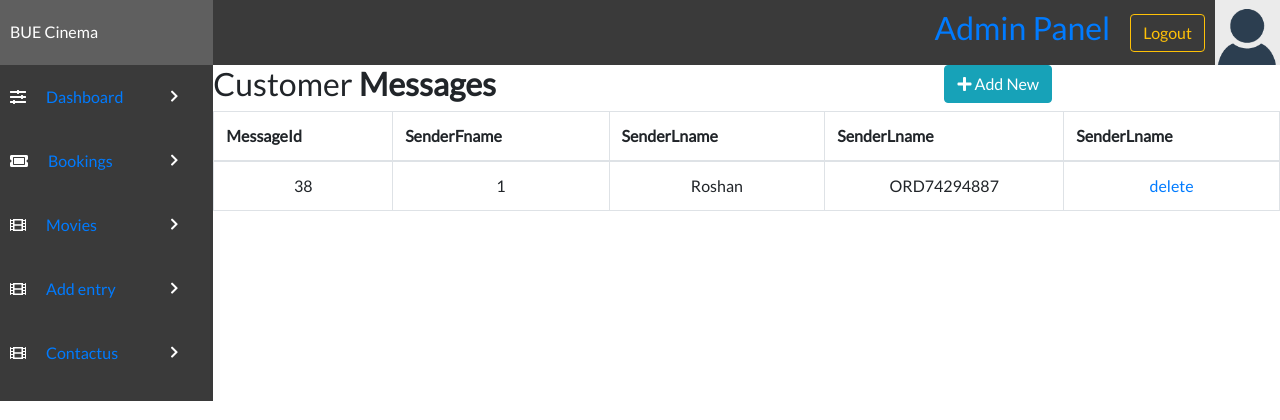
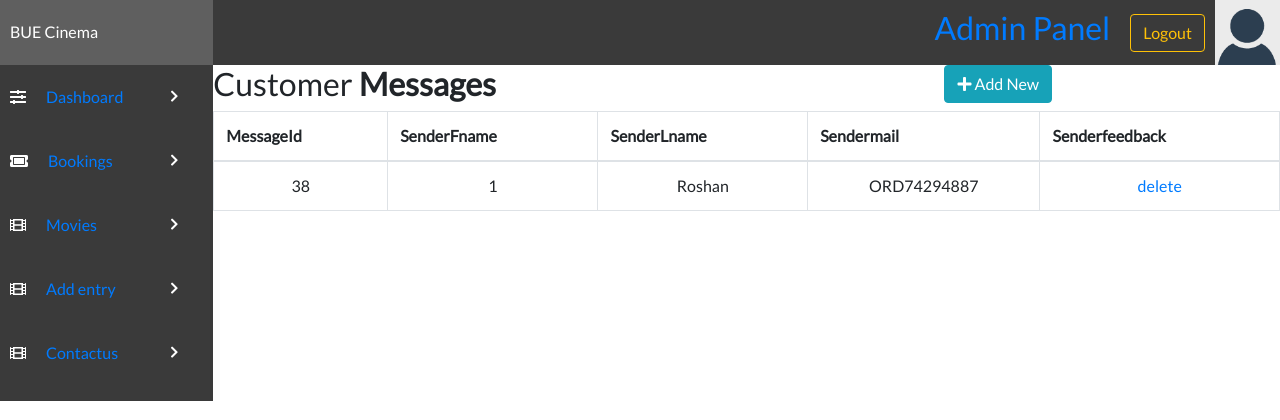
Before and after one commit to aman05382/movie_ticket_booking_system_php, a PHP site: page /Railway_Reservation_System/admin/contactus.php in a window 1280 px wide. Shown: the top 420 px of the page. Run offline with PHP 8.4, Linux system fonts and the light colour scheme; data comes from the database, SQL or seed files in the repository.

Commit message:
field fix

```diff
--- a/admin/contactus.php
+++ b/admin/contactus.php
@@ -56,8 +56,8 @@
                             <th>MessageId</th>
                             <th>SenderFname</th>
                             <th>SenderLname</th>
-                            <th>SenderLname</th>
-                            <th>SenderLname</th>
+                            <th>Sendermail</th>
+                            <th>Senderfeedback</th>
                             <!--<th>Salary</th>-->
                         </tr>
                         <tbody>
```
